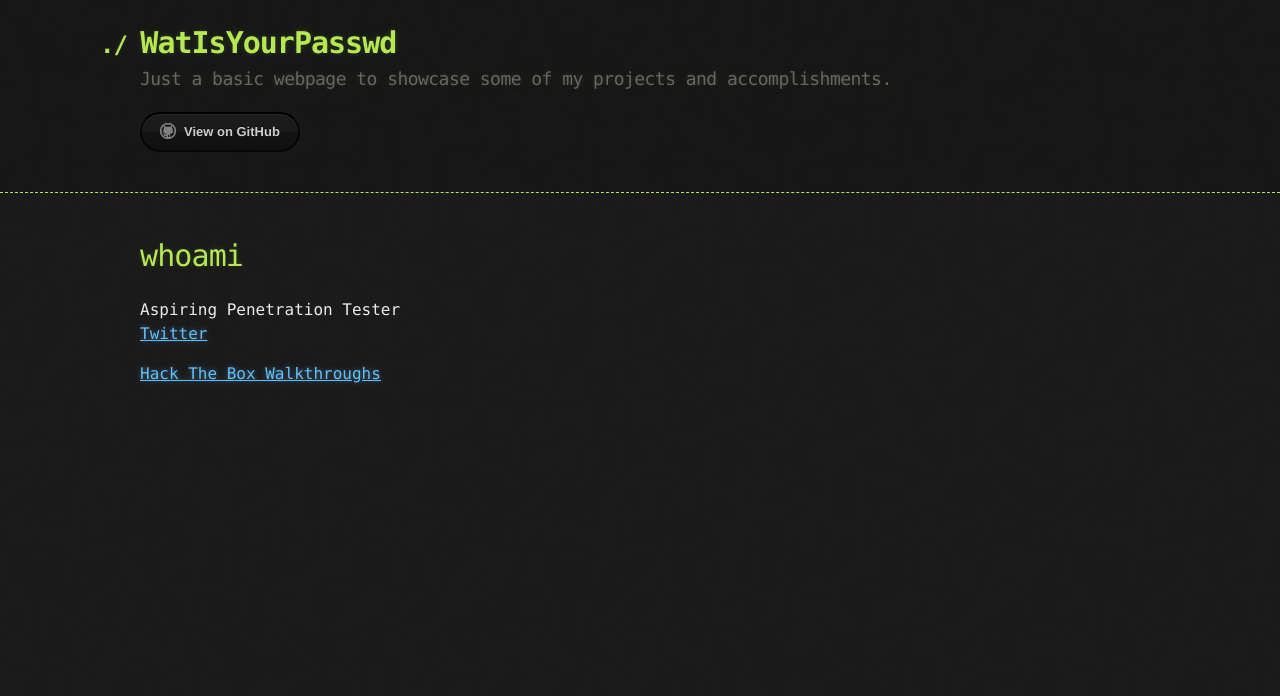
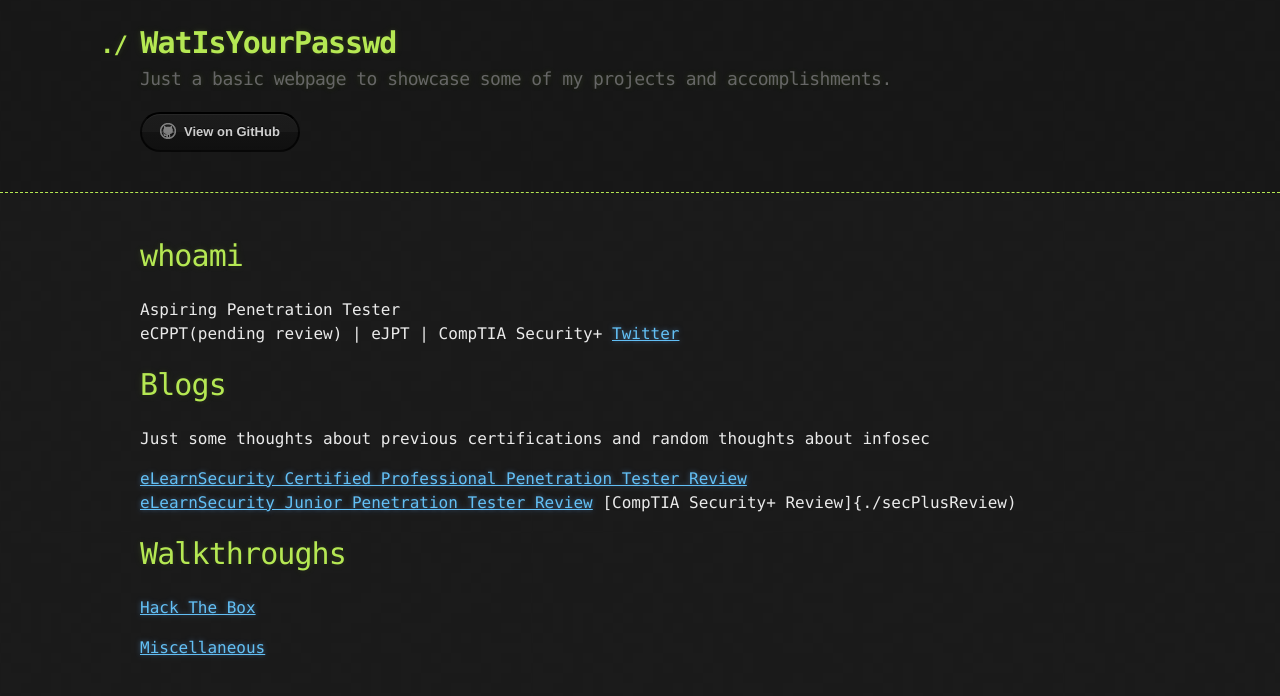
Before and after one commit to 0xForearms/0xForearms.github.io, a Jekyll site: the page built from index.md, in a window 1280 px wide. Shown: the top 696 px of the page. Built offline with Jekyll 4.4.1, drawn with Linux system fonts in a browser that asks for light colours; our own code applies the rules of GitHub Pages for plain Markdown files.

Commit message:
Update index.md

```diff
--- a/index.md
+++ b/index.md
@@ -5,6 +5,19 @@ layout: default
 # whoami
 
 Aspiring Penetration Tester
+eCPPT(pending review) | eJPT | CompTIA Security+
 [Twitter](https://twitter.com/WatIsYourPasswd)
 
-[Hack The Box Walkthroughs](https://watisyourpasswd.github.io/HTB/)
+# Blogs
+Just some thoughts about previous certifications and random thoughts about infosec
+
+[eLearnSecurity Certified Professional Penetration Tester Review](./ecpptReview)
+[eLearnSecurity Junior Penetration Tester Review](./ejptReview)
+[CompTIA Security+ Review]{./secPlusReview)
+
+
+# Walkthroughs
+
+[Hack The Box](./HTB/)
+
+[Miscellaneous](./Misc)
```
